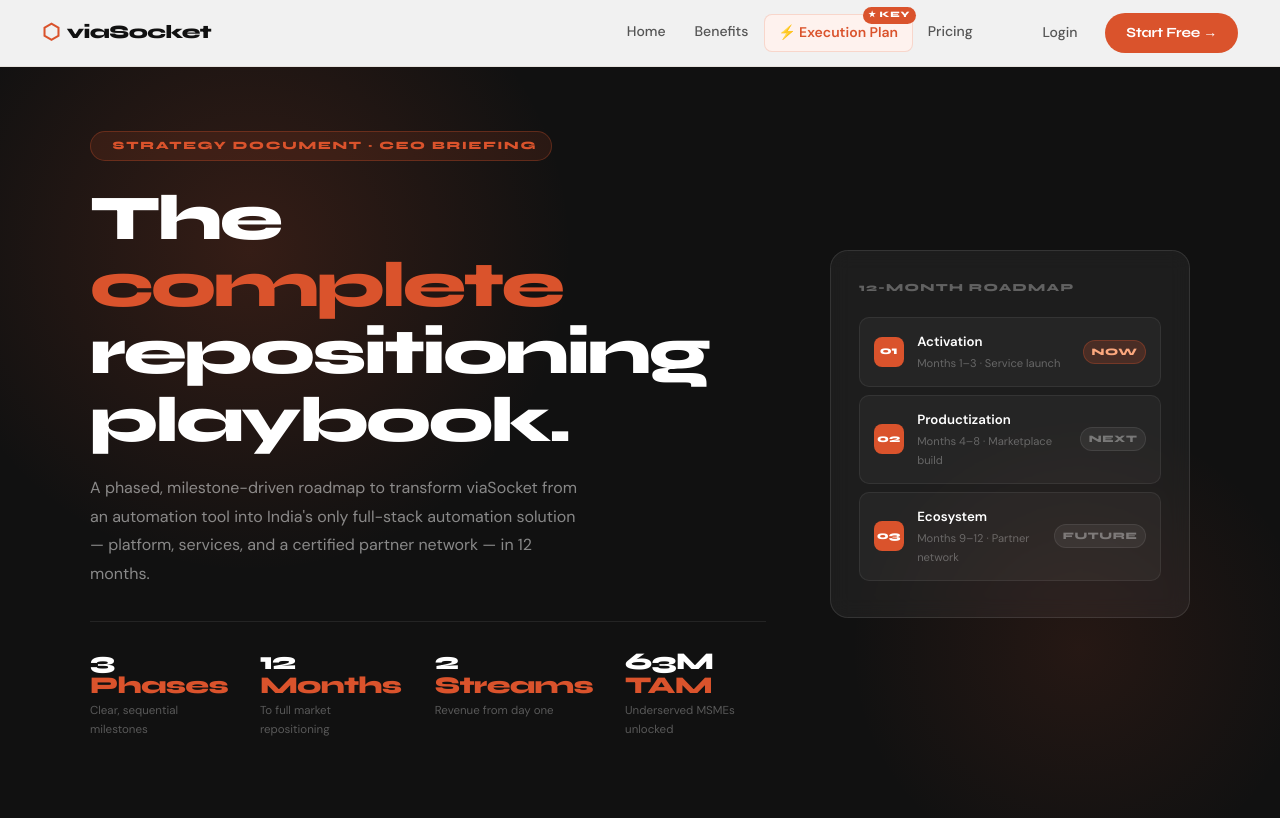
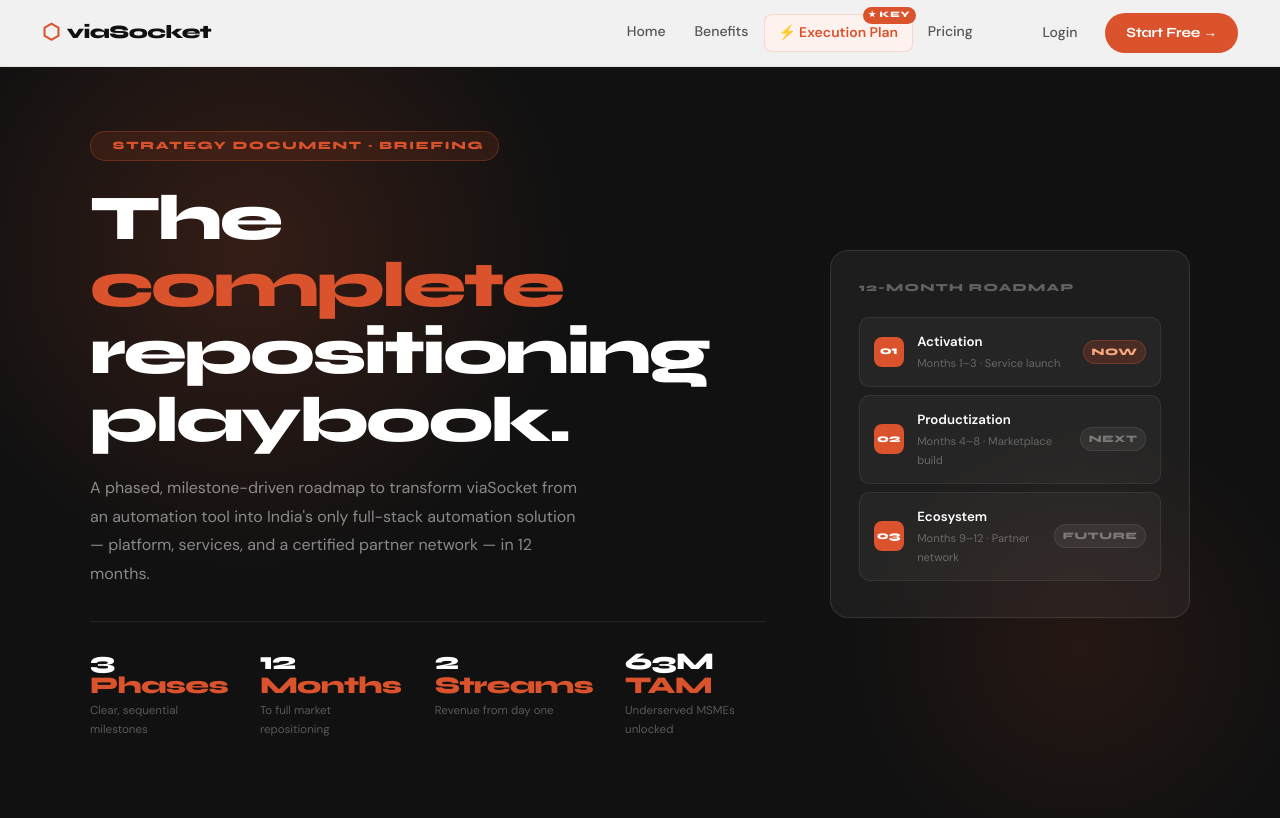
Before and after one commit to hraj065-blip/viaSocketDemo, a Flask app: page /execution in a window 1280 px wide. Shown: the top 818 px of the page. Run offline with Flask 3, Linux system fonts and the light colour scheme.

Commit message:
Update execution.html

```diff
--- a/templates/execution.html
+++ b/templates/execution.html
@@ -596,7 +596,7 @@
     <div>
       <div class="exec-kicker">
         <span class="live-dot"></span>
-        Strategy Document · CEO Briefing
+        Strategy Document · Briefing
       </div>
       <h1 class="exec-h1">
         The <em>complete</em><br>
```
